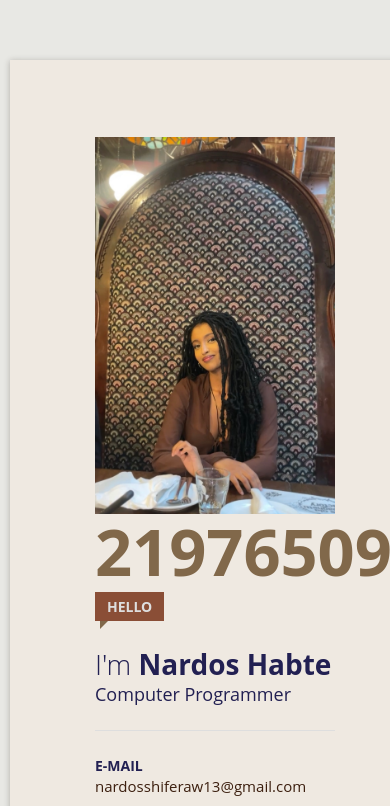
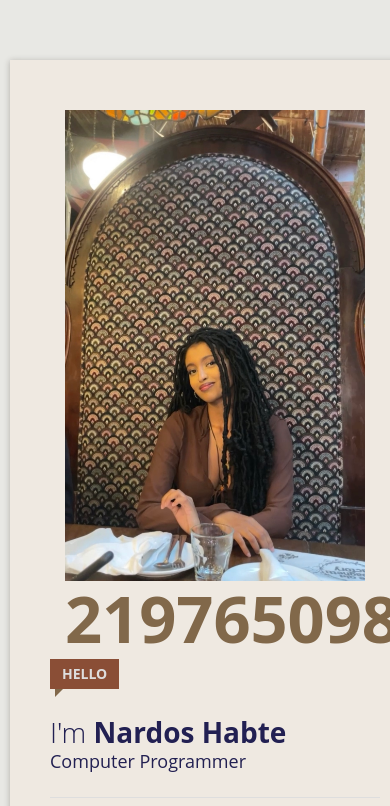
Before and after one commit to Nardozzzz/my-website, a plain HTML site: page index.html in a window 390 px wide. Shown: the top 806 px of the page. Drawn offline with Linux system fonts and the light colour scheme.

Commit message:
Update style.css

```diff
--- a/assets/css/style.css
+++ b/assets/css/style.css
@@ -1,11 +1,12 @@
 /* General body style */
-body{
-    background:#f8f8f8;
+body {
+    background: #f8f8f8;
     font-family: "Open Sans", sans-serif;
+    padding: 10px; /* Adjust for smaller devices */
 }
 
 /* Anchor tag styles */
-a{
+a {
     cursor: pointer;
     text-decoration: none;
     -ms-word-break: break-all;
@@ -31,46 +32,55 @@ a:hover {
     clear: both;
     height: 0;
 }
-.clearfix { display: inline-block; }
-* html .clearfix { height: 1%; }
-.clearfix { display: block; }
+
+.clearfix {
+    display: inline-block;
+}
+
+* html .clearfix {
+    height: 1%;
+}
+
+.clearfix {
+    display: block;
+}
 
 /* Profile container */
-.profile-box{
-    min-height:300px;
+.profile-box {
+    min-height: 300px;
     width: 100%;
     max-width: 960px;
-    margin: 0 auto;
-    margin-top:100px;
-    margin-bottom:100px;
+    margin: 50px auto; /* Adjust margins for all devices */
+    padding: 20px; /* Added padding for better spacing */
     background-color: #fff;
     box-shadow: 0 1px 6px rgba(0, 0, 0, 0.12), 0 1px 4px rgba(0, 0, 0, 0.24);
 }
 
 /* Profile content padding */
-.profile{
-    padding: 57px 50px 15px 50px;
+.profile {
+    padding: 30px 20px; /* Adjusted padding for better responsiveness */
 }
 
 /* Picture section styles */
-.picture{
-    width:41.66667%;
+.picture {
+    width: 41.66667%;
     position: relative;
     min-height: 1px;
     padding-left: 15px;
     padding-right: 15px;
-    display:inline-block;
+    display: inline-block;
     box-sizing: border-box;
     float: left;
 }
 
 /* Profile image styles */
-img{
-    max-width:100%;
+img {
+    max-width: 100%; /* Makes images responsive */
+    height: auto; /* Maintain aspect ratio */
 }
 
 /* Profile information section */
-.profile-info{
+.profile-info {
     color: #3d4451;
     padding-bottom: 25px;
     margin-bottom: 25px;
@@ -78,12 +88,12 @@ img{
 }
 
 /* "Hello" text styling */
-.profile-preword{
+.profile-preword {
     margin-bottom: 28px;
 }
 
 /* Styling for "Hello" text */
-.profile-preword > span{
+.profile-preword > span {
     color: #fff;
     font-size: 14px;
     font-weight: 700;
@@ -95,7 +105,7 @@ img{
 }
 
 /* Triangular decoration below "Hello" */
-.profile-preword > span:before{
+.profile-preword > span:before {
     content: '';
     width: 0;
     height: 0;
@@ -109,7 +119,8 @@ img{
 }
 
 /* Title and student ID styles */
-.profile-title, .student_id{
+.profile-title,
+.student_id {
     font-size: 36px;
     line-height: 1.1;
     font-weight: 700;
@@ -117,32 +128,33 @@ img{
 }
 
 /* Student ID styles */
-.student_id{
-    line-height:70px;
-    text-align:center;
-    font-size:65px;
-    color:#999;
+.student_id {
+    line-height: 70px;
+    text-align: center;
+    font-size: 6vw; /* Scales dynamically for all devices */
+    color: #999;
 }
 
 /* "I'm" in the profile title */
-.profile-title span{
+.profile-title span {
     font-weight: 300;
 }
 
 /* Position styles */
-.profile-position{
+.profile-position {
     font-size: 18px;
     font-weight: 400;
     line-height: 1.1;
     margin-bottom: 0;
 }
 
-.profile-list li{
+/* Profile list styles */
+.profile-list li {
     margin-bottom: 13px;
 }
 
 /* Title styles in the profile list */
-.profile-list .title{
+.profile-list .title {
     display: block;
     width: 120px;
     float: left;
@@ -153,7 +165,8 @@ img{
     text-transform: uppercase;
 }
 
-.profile-list .cont{
+/* Content styles in the profile list */
+.profile-list .cont {
     display: block;
     margin-left: 125px;
     font-size: 15px;
@@ -161,161 +174,95 @@ img{
     line-height: 20px;
     color: #9da0a7;
 }
+
 /* Links inside profile list inherit the parent color */
-.profile-list .cont a{
+.profile-list .cont a {
     color: inherit;
 }
 
-.details{
-    width:58.33333%;
-    position: relative;
-    min-height: 1px;
-    padding-left: 15px;
-    padding-right: 15px;
-    display:inline-block;
-    box-sizing: border-box;
-}
-
 /* Footer section */
-.profile-footer{
+.profile-footer {
     padding: 15px 0;
 }
 
 /* Social media styles */
-.social{
+.social {
     margin: 0;
     padding: 0;
     list-style: none;
     text-align: center;
 }
 
-.social li{
+.social li {
     display: inline-block;
     margin: 5px 15px;
     line-height: 45px;
 }
 
 /* Social icon styles */
-.social li a{
+.social li a {
     width: 45px;
     height: 45px;
     position: relative;
     display: inline-block;
     background-color: transparent;
-    -webkit-transition: -webkit-transition, background-color 0.25s linear 0s;
-    -moz-transition: -moz-transition, background-color 0.25s linear 0s;
-    transition: transition, background-color 0.25s linear 0s;
-    -webkit-backface-visibility: hidden;
-    -moz-backface-visibility: hidden;
+    transition: background-color 0.25s linear;
     backface-visibility: hidden;
-    -webkit-border-radius: 50%;
-    -moz-border-radius: 50%;
     border-radius: 50%;
 }
 
 /* Social icon hover effect */
-.social li a:hover{
+.social li a:hover {
     text-decoration: none;
     background-color: rgba(0, 0, 0, 0.1);
 }
 
-.social li a i{
+.social li a i {
     color: #fff;
     font-size: 20px;
     line-height: 45px;
     display: block;
 }
 
-/* Responsive styles for screens smaller than 850px */
+/* Responsive styles for tablets and smaller screens */
 @media screen and (max-width: 850px) {
-    .student_id{
-        font-size:6vw;
+    .student_id {
+        font-size: 6vw; /* Scale dynamically */
     }
 }
 
-/* Responsive styles for screens smaller than 580px */
+/* Responsive styles for phones */
 @media screen and (max-width: 580px) {
     .profile > .picture,
-    .profile > .details{
-        width:100%;
+    .profile > .details {
+        width: 100%; /* Stack vertically */
     }
 
     .profile-list .title,
-    .profile-list .cont{
-        width:100%;
-        margin-left:0;
-        text-align:justify;
+    .profile-list .cont {
+        width: 100%; /* Full width */
+        margin-left: 0;
+        text-align: justify;
     }
-    .student_id{
-        font-size:10vw;
+
+    .student_id {
+        font-size: 8vw; /* Adjust font size for smaller devices */
     }
 }
 
-
-
-
-
-
+/* Extra responsive styles for very small screens */
 @media screen and (max-width: 480px) {
-    body {
-        padding: 10px; /* Reduce padding */
-    }
-
-    .profile-box {
-        margin-top: 50px; /* Reduce top margin */
-        margin-bottom: 50px; /* Reduce bottom margin */
-        padding: 20px; /* Add some padding */
-    }
-
     .profile-title {
-        font-size: 28px; /* Smaller font size for the title */
+        font-size: 28px; /* Smaller title font */
     }
 
     .profile-position {
-        font-size: 14px; /* Reduce font size for the position */
+        font-size: 14px; /* Smaller position font */
     }
 
     .social li a {
-        width: 35px; /* Smaller social icons */
+        width: 35px; /* Smaller icons */
         height: 35px;
-        font-size: 16px; /* Reduce icon font size */
+        font-size: 16px; /* Smaller icon text */
     }
 }
-
-
-@media screen and (max-width: 480px) {
-    body {
-        padding: 10px; /* Reduce padding */
-    }
-
-    .profile-box {
-        margin-top: 50px; /* Reduce top margin */
-        margin-bottom: 50px; /* Reduce bottom margin */
-        padding: 20px; /* Add some padding */
-    }
-
-    .profile-title {
-        font-size: 28px; /* Smaller font size for the title */
-    }
-
-    .profile-position {
-        font-size: 14px; /* Reduce font size for the position */
-    }
-
-    .social li a {
-        width: 35px; /* Smaller social icons */
-        height: 35px;
-        font-size: 16px; /* Reduce icon font size */
-    }
-}
-
-
-.student_id {
-    font-size: 6vw; /* 6% of the viewport width */
-}
-
-
-img {
-    max-width: 100%; /* Scale images to fit the container */
-    height: auto; /* Maintain aspect ratio */
-}
```
